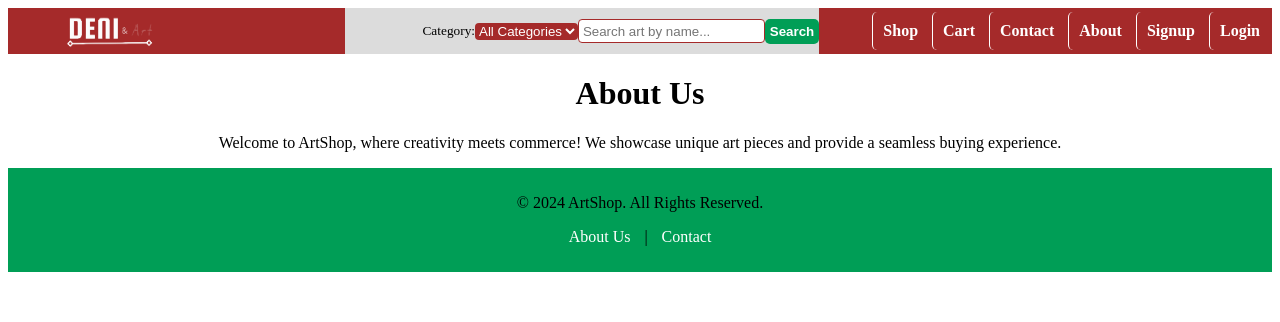
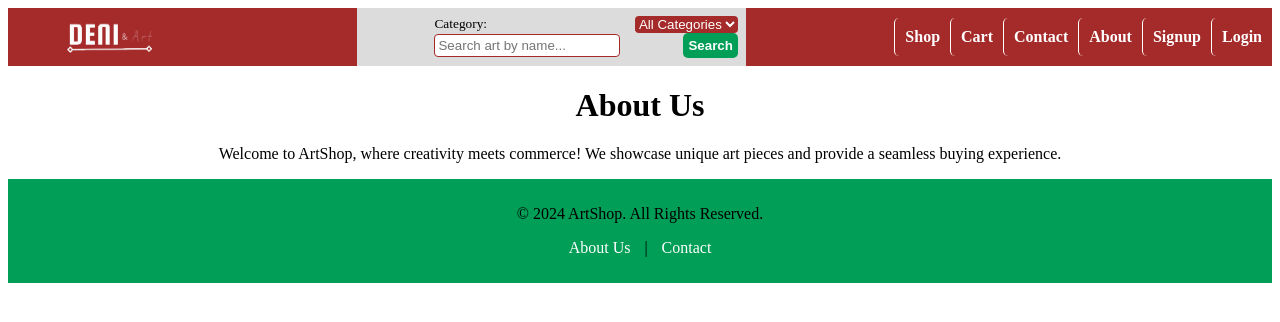
Before and after one commit to deni-cyber/artshop, a Django app: template art/templates/art/about.html in a window 1280 px wide. Shown: the top 322 px of the page. Run offline with Django 3.2, Linux system fonts and the light colour scheme; the template is opened without the code that fills it, so the values that code supplies are empty.

```diff
--- a/static/art/css/base.css
+++ b/static/art/css/base.css
@@ -81,7 +81,6 @@ ul{
     border-radius: 5px;
     padding: 10px;
     border-left: solid white 1px;
-    margin: 2px;
 }
 
 .navlistbox a.active {
@@ -104,6 +103,7 @@ ul{
     flex-direction: row;
     justify-content: space-between;
     align-items: center;
+    flex-wrap: wrap;
 }
 .filterbox input{
     padding: 1%;
@@ -153,7 +153,7 @@ ul{
 
 
 /* Mobile Styles */
-@media (max-width: 768px) {
+@media (max-width: 900px) {
     .filterbox{
         width: 100%;
     }
```
Also changed, not shown: db.sqlite3.
